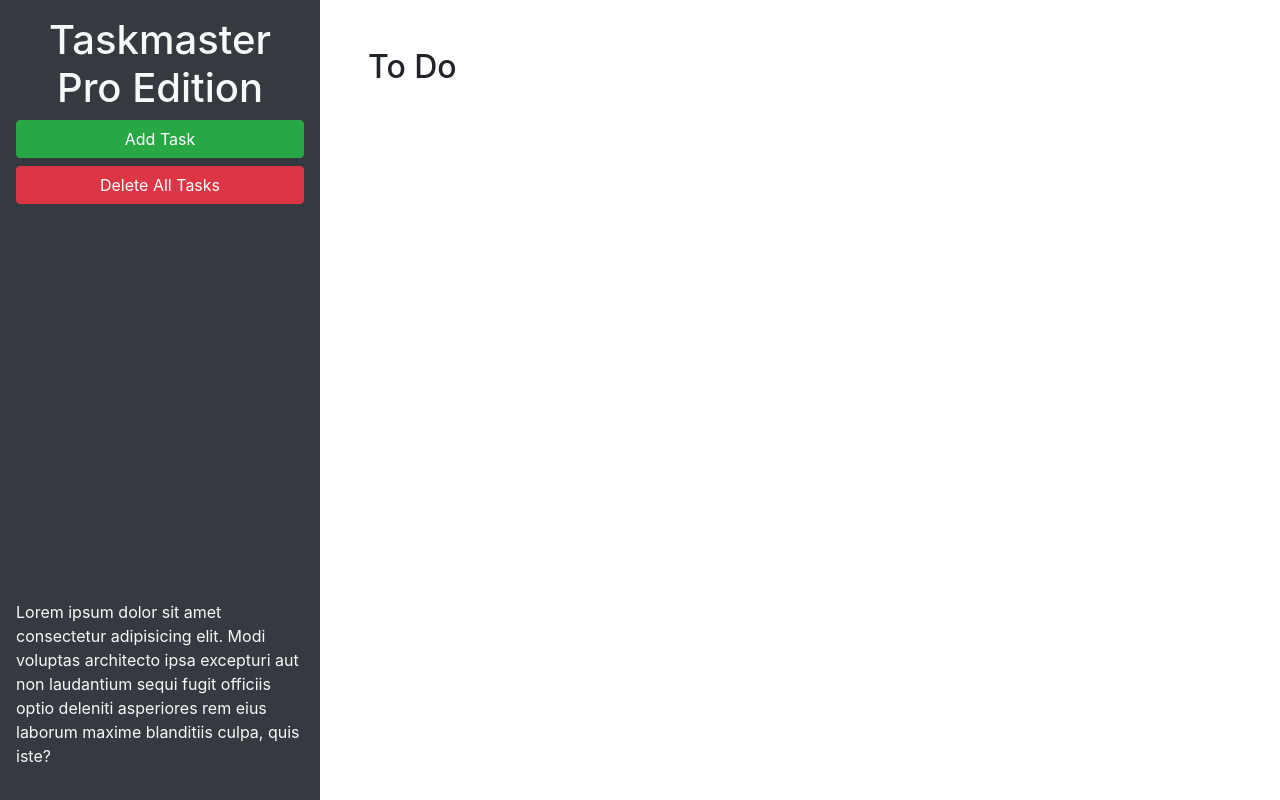
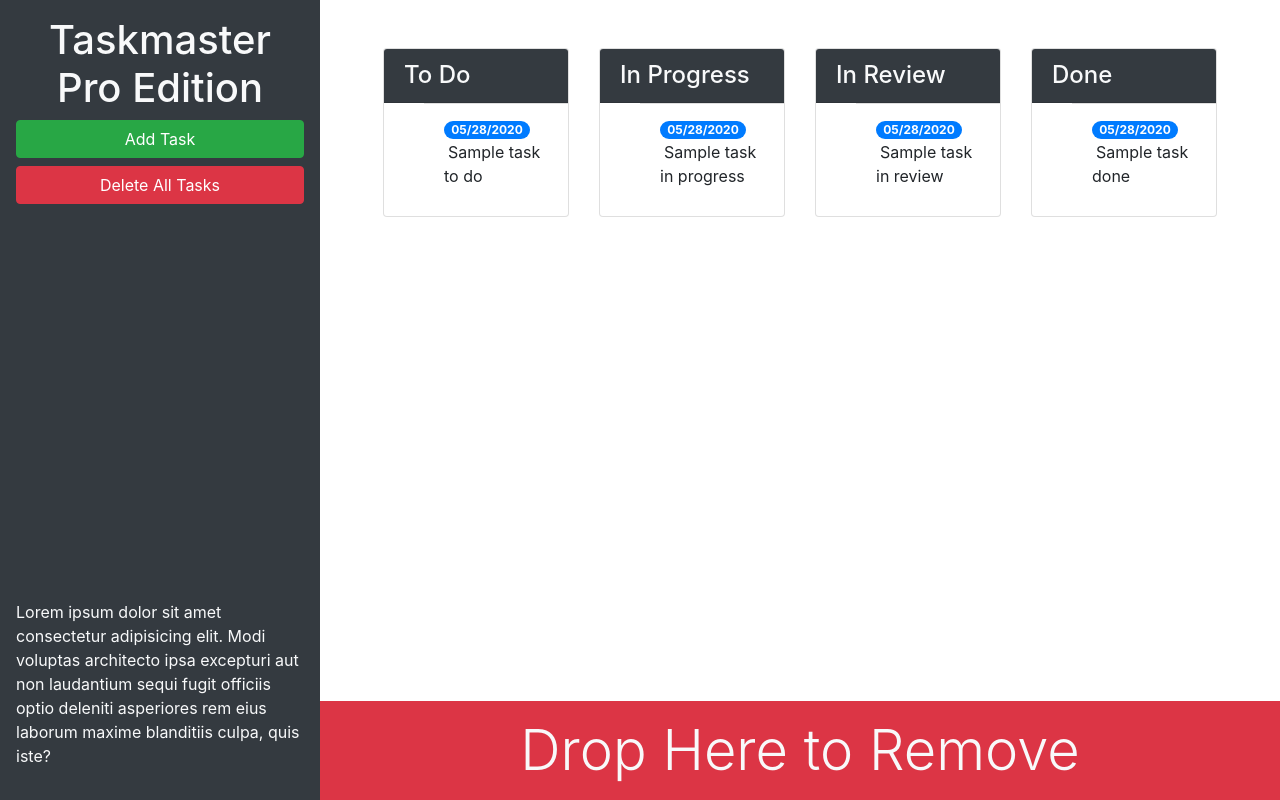
Before and after one commit to keithmw5597/taskmaster-pro, a plain HTML site: page index.html in a window 1280 px wide. Drawn offline with nearby package versions, Linux system fonts and the light colour scheme.

Commit message:
bootstrap

```diff
--- a/assets/js/script.js
+++ b/assets/js/script.js
@@ -1,4 +1,4 @@
-var tasks = [];
+var tasks = {};
 
 var createTask = function(taskText, taskDate, taskList) {
   // create elements that make up a task item
@@ -44,13 +44,52 @@
   localStorage.setItem("tasks", JSON.stringify(tasks));
 };
 
+
+
+
+// modal was triggered
+$("#task-form-modal").on("show.bs.modal", function() {
+  // clear values
+  $("#modalTaskDescription, #modalDueDate").val("");
+});
+
+// modal is fully visible
+$("#task-form-modal").on("shown.bs.modal", function() {
+  // highlight textarea
+  $("#modalTaskDescription").trigger("focus");
+});
+
+// save button in modal was clicked
+$("#task-form-modal .btn-primary").click(function() {
+  // get form values
+  var taskText = $("#modalTaskDescription").val();
+  var taskDate = $("#modalDueDate").val();
+
+  if (taskText && taskDate) {
+    createTask(taskText, taskDate, "toDo");
+
+    // close modal
+    $("#task-form-modal").modal("hide");
+
+    // save in tasks array
+    tasks.toDo.push({
+      text: taskText,
+      date: taskDate
+    });
+
+    saveTasks();
+  }
+});
+
 $(".list-group").on("click", "p", function() {
   var text = $(this)
-    .text()
+    .val()
     .trim();
+
   var textInput = $("<textarea>")
     .addClass("form-control")
     .val(text);
+
   $(this).replaceWith(textInput);
 
   textInput.trigger("focus");
@@ -83,41 +122,6 @@
   })
 });
 
-
-// modal was triggered
-$("#task-form-modal").on("show.bs.modal", function() {
-  // clear values
-  $("#modalTaskDescription, #modalDueDate").val("");
-});
-
-// modal is fully visible
-$("#task-form-modal").on("shown.bs.modal", function() {
-  // highlight textarea
-  $("#modalTaskDescription").trigger("focus");
-});
-
-// save button in modal was clicked
-$("#task-form-modal .btn-primary").click(function() {
-  // get form values
-  var taskText = $("#modalTaskDescription").val();
-  var taskDate = $("#modalDueDate").val();
-
-  if (taskText && taskDate) {
-    createTask(taskText, taskDate, "toDo");
-
-    // close modal
-    $("#task-form-modal").modal("hide");
-
-    // save in tasks array
-    tasks.toDo.push ({
-      text: taskText,
-      date: taskDate
-    });
-
-    saveTasks();
-  }
-});
-
 //due date was clicked
 $(".list-group").on("click", "span", function() {
   //get current text
@@ -137,12 +141,13 @@
   //automatically focus on new element
   dateInput.trigger("focus");
 });
+
+
 // value of due date was changed
 $(".list-group").on("blur", "input[type='text'", function() {
   //get current text
   var date = $(this)
-    .val()
-    .trim();
+    .val();
 
     //get the parent ul's id attribute
     var status = $(this)
--- a/index.html
+++ b/index.html
@@ -13,20 +13,82 @@
 <body>
 
   <div class="row min-vh-100 no-gutters">
-    <header class="col-12 col-lg-3 bg-dark text-light d-flex flex-column p-4 p-lg-3">
+    <header class="col-12 col-lg-3 bg-dark text-light sticky-top d-flex flex-column p-4 p-lg-3">
       <h1 class="text-center">Taskmaster Pro Edition</h1>
       <button id="create-task" class="btn btn-block btn-success" data-toggle="modal" data-target="#task-form-modal">Add
         Task</button>
       <button id="remove-tasks" class="btn btn-block btn-danger">Delete All Tasks</button>
-      <p class="mt-auto">Lorem ipsum dolor sit amet consectetur adipisicing elit. Modi voluptas architecto ipsa
+      <p class="mt-auto d-none d-lg-block">Lorem ipsum dolor sit amet consectetur adipisicing elit. Modi voluptas architecto ipsa
         excepturi aut non
         laudantium sequi fugit officiis optio deleniti asperiores rem eius laborum maxime blanditiis culpa, quis iste?
       </p>
     </header>
-    <main class="col-12 col-lg-9">
-      <div class="m-5">
-        <h2>To Do</h2>
-        <ul id="list-toDo" class="list-group"> </ul>
+    <main class="col-12 col-lg-9 d-flex flex-column">
+      <div class="m-5 row justify-content-around">
+        <div class="col-12 col-md-6 col-xl-3 mb-3">
+          <div class="card">
+            <h4 class="card-header bg-dark text-light">
+              To Do
+            </h4>
+            <ul id="list-toDo" class="list-group-flush">
+              <li class="list-group-item">
+                <span class="badge badge-primary badge-pill">05/28/2020</span>
+                <pa class="m-1">Sample task to do</pa>
+              </li>
+            </ul>
+          </div>
+        </div>
+        <!-- todo end-->
+        <!--in progress start-->
+        <div class="col-12 col-md-6 col-xl-3 mb-3">
+          <div class="card">
+            <h4 class="card-header bg-dark text-light">
+              In Progress
+            </h4>
+            <ul id="list-inProgress" class="list-group-flush">
+              <li class="list-group-item">
+                <span class="badge badge-primary badge-pill">05/28/2020</span>
+                <pa class="m-1">Sample task in progress</pa>
+              </li>
+            </ul>
+          </div>
+        </div>
+        <!--in progress end-->
+        <!--in review start-->
+        <div class="col-12 col-md-6 col-xl-3 mb-3">
+          <div class="card">
+            <h4 class="card-header bg-dark text-light">
+              In Review
+            </h4>
+            <ul id="list-inReview" class="list-group-flush">
+              <li class="list-group-item">
+                <span class="badge badge-primary badge-pill">05/28/2020</span>
+                <pa class="m-1">Sample task in review</pa>
+              </li>
+            </ul>
+          </div>
+        </div>
+        <!--in review end-->
+        <!--done start-->
+        <div class="col-12 col-md-6 col-xl-3 mb-3">
+          <div class="card">
+            <h4 class="card-header bg-dark text-light">
+              Done
+            </h4>
+            <ul id="list-done" class="list-group-flush">
+              <li class="list-group-item">
+                <span class="badge badge-primary badge-pill">05/28/2020</span>
+                <pa class="m-1">Sample task done</pa>
+              </li>
+            </ul>
+          </div>
+        </div>
+        <!--done end-->
+      </div>
+      <div id="trash" class="mt-auto">
+        <div class="w-100 bg-danger p-3 text-center text-light display-4">
+          Drop Here to Remove
+        </div>
       </div>
     </main>
   </div>
@@ -46,11 +108,11 @@
           <form>
             <div class="form-group">
               <label for="modalTaskDescription">Task description</label>
-              <textarea id="modalTaskDescription" rows="3"></textarea>
+              <textarea id="modalTaskDescription" rows="3" class="form-control"></textarea>
             </div>
             <div class="form-group">
               <label for="modalDueDate">Due date</label>
-              <input type="text" id="modalDueDate" placeholder="mm/dd/yyyy" autocomplete="off" />
+              <input type="text" class="form-control" id="modalDueDate" placeholder="mm/dd/yyyy" autocomplete="off" />
             </div>
           </form>
         </div>
```
